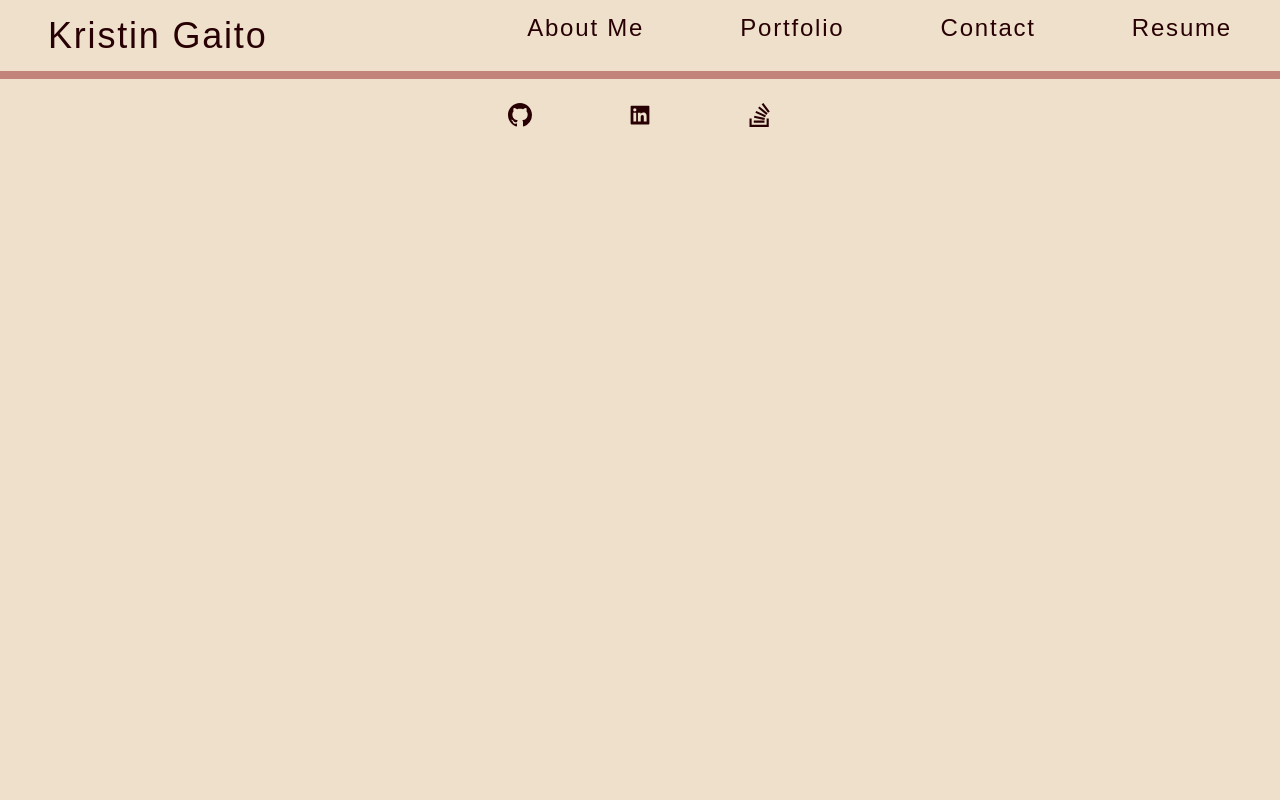
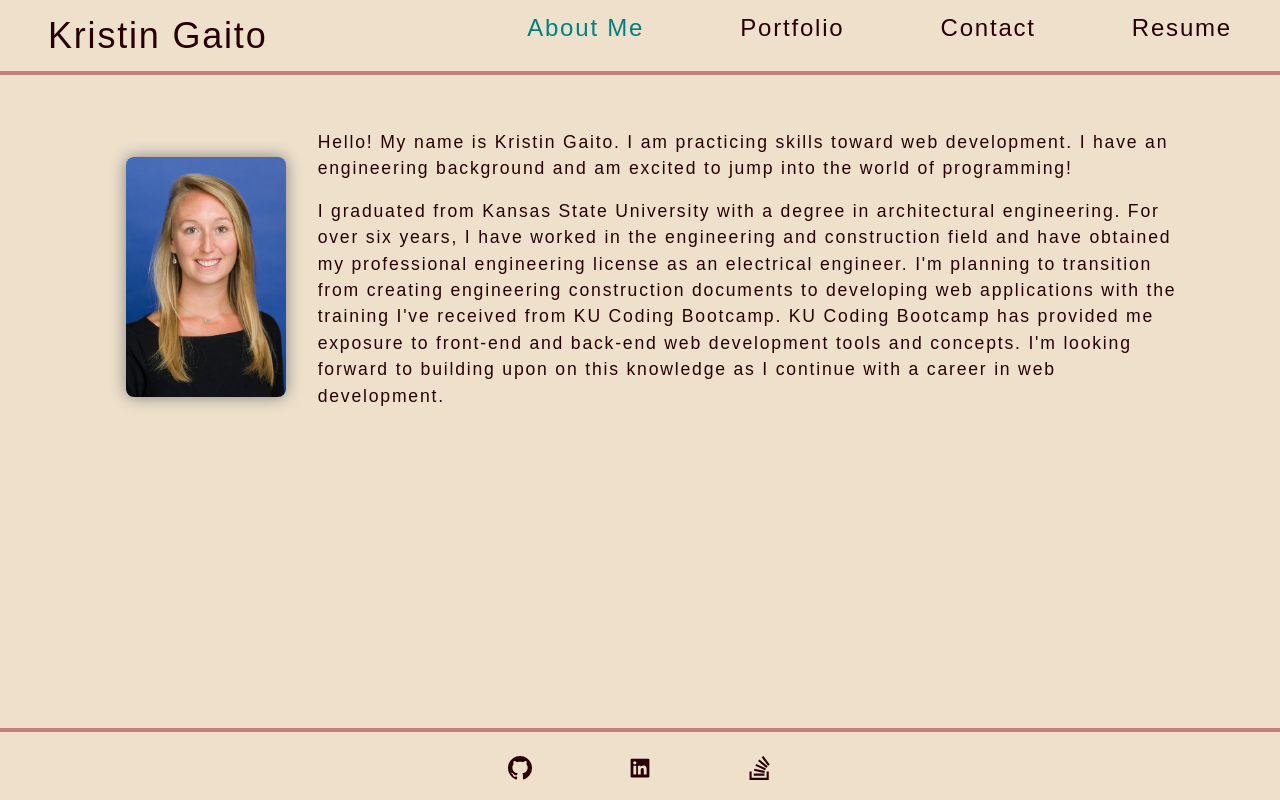
Before and after one commit to kngurley25/portfolio-spa, a React (Create React App) app: page / in a window 1280 px wide. Built offline with nearby package versions, Linux system fonts and the light colour scheme.

Commit message:
add redirect to homepage

```diff
--- a/src/App.js
+++ b/src/App.js
@@ -1,5 +1,6 @@
 import React from "react";
 import { BrowserRouter as Router, Switch, Route } from "react-router-dom";
+import { Redirect } from "react-router-dom";
 import Header from "./components/Header";
 import About from "./components/About";
 import Project from "./components/Project";
@@ -13,10 +14,11 @@ function App() {
       <Router>
         <Header></Header>
         <Switch>
-          <Route exact path = "/portfolio-spa" component = {About}></Route>
+          <Route exact path = "/" component = {About}></Route>
           <Route exact path = "/Project" component = {Project}></Route>
           <Route exact path = "/ContactForm" component = {ContactForm}></Route>
           <Route exact path = "/Resume" component = {Resume}></Route>
+          <Redirect to={About}></Redirect>
         </Switch>
         <Footer></Footer>
       </Router>
--- a/src/components/Navigation/index.js
+++ b/src/components/Navigation/index.js
@@ -8,8 +8,8 @@ function Navigation() {
                 <li>
                     <NavLink
                     activeClassName="active"
-                    isActive={() => window.location.pathname === "/portfolio-spa"}
-                    to="/portfolio-spa"
+                    isActive={() => window.location.pathname === "/"}
+                    to="/"
                     >
                         About Me
                     </NavLink>
```
